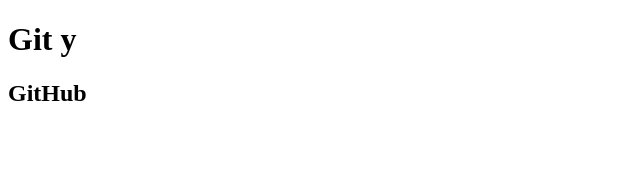
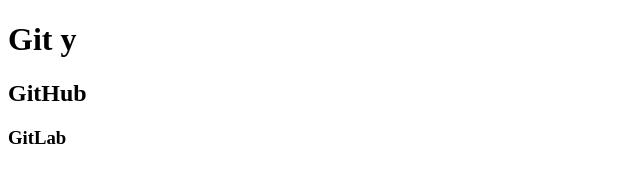
Before and after one commit to Santiuve/test, a plain HTML site: page index.html in a window 1280 px wide. Shown: the full height of the page, 0-640 px from the left. Drawn offline with Linux system fonts and the light colour scheme.

Commit message:
Se agrego titulo 3

```diff
--- a/index.html
+++ b/index.html
@@ -9,5 +9,6 @@
 <body>
     <h1>Git y</h1>
     <h2>GitHub</h2>
+    <h3>GitLab</h3>
 </body>
 </html>
```
